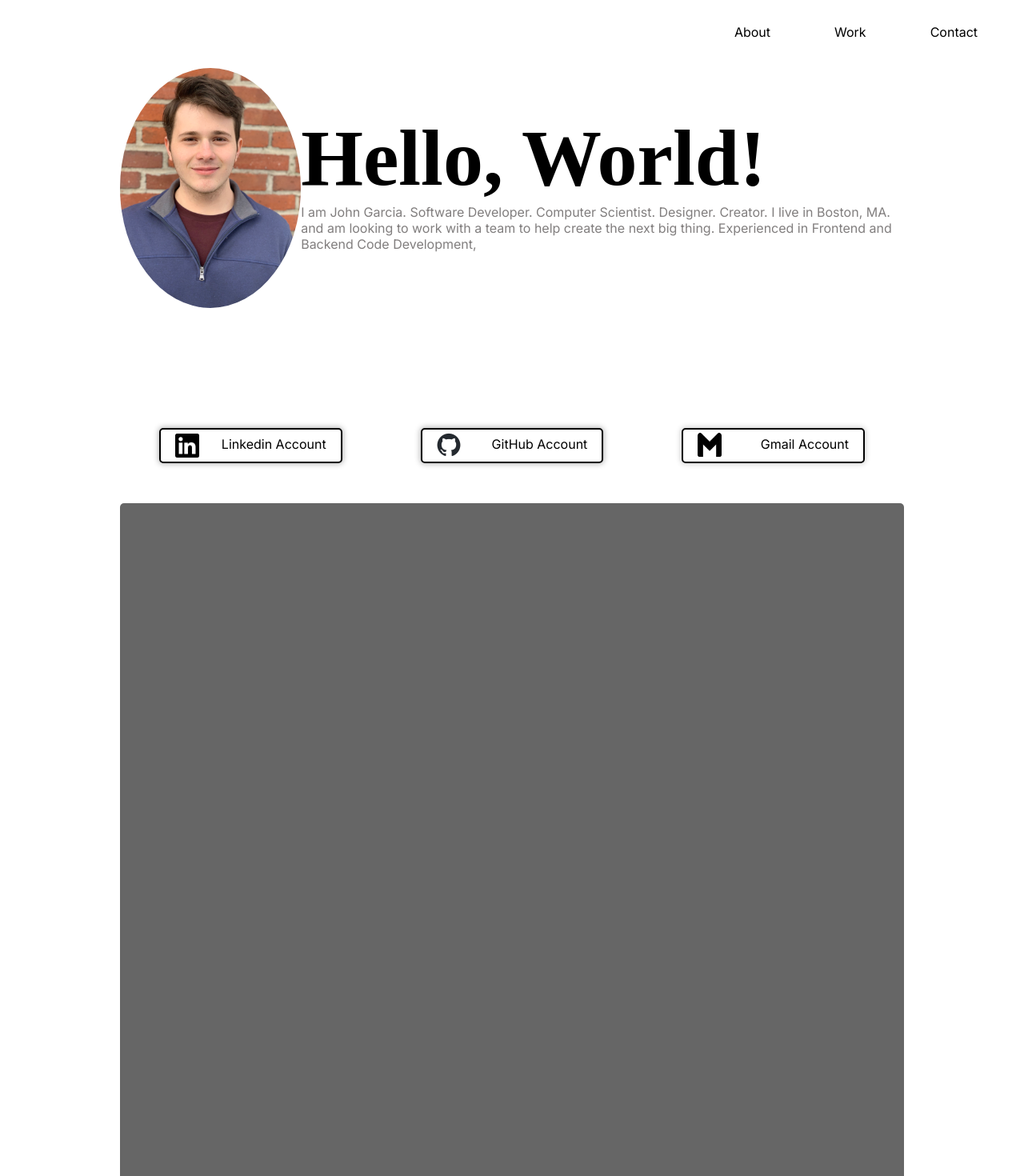
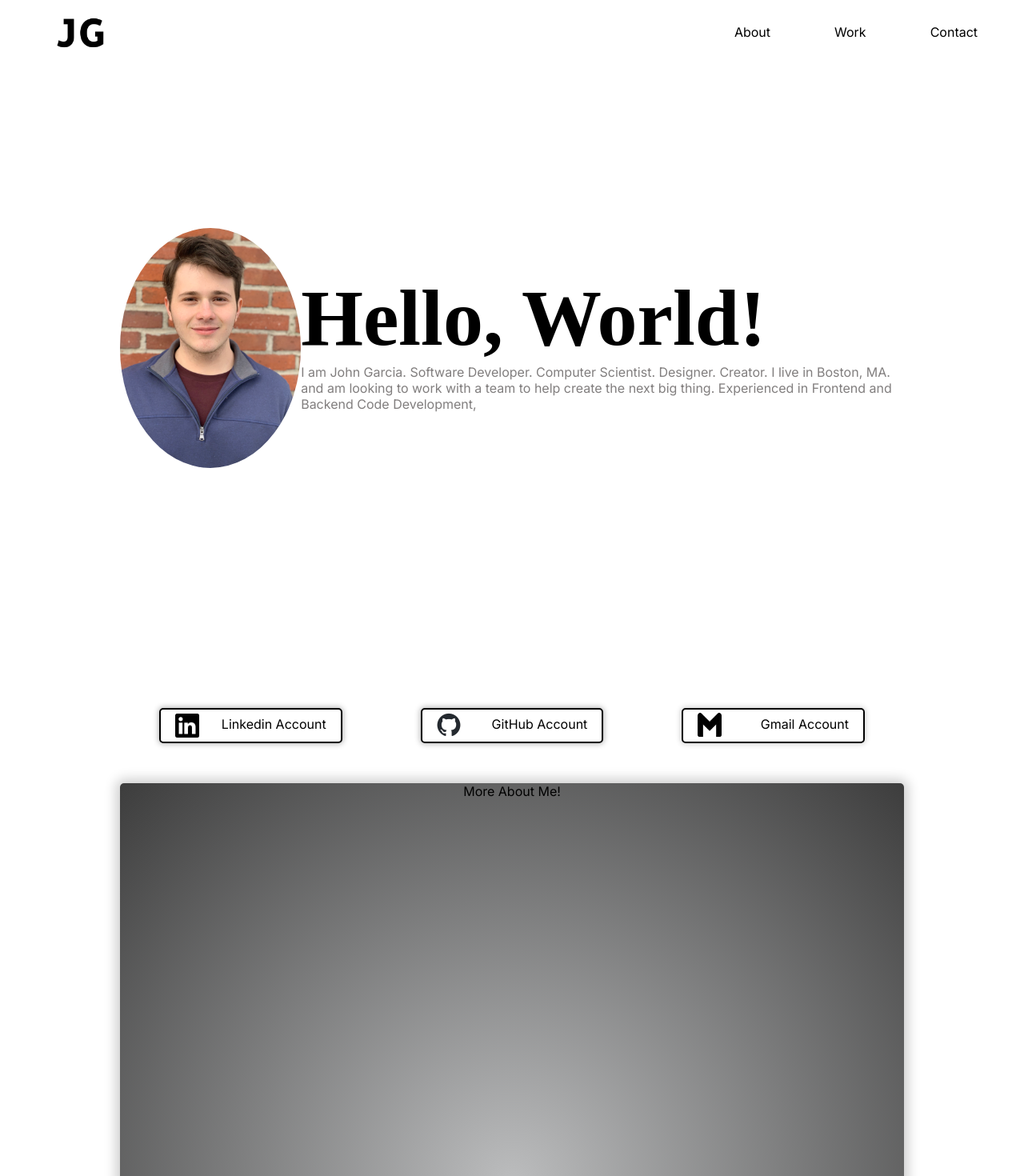
Before and after one commit to Jthomas62270/dev-website, a React (Create React App) app: page / in a window 1280 px wide. Shown: the top 1470 px of the page at 80% size. Built offline with nearby package versions, Linux system fonts and the light colour scheme; a web font is replaced by a local one.

Commit message:
Sixth Commit

```diff
--- a/public/index.html
+++ b/public/index.html
@@ -2,7 +2,7 @@
 <html lang="en">
   <head>
     <meta charset="utf-8" />
-    <link rel="icon" href="%PUBLIC_URL%/favicon.ico" />
+    <link rel="icon" href="%PUBLIC_URL%/J.png" />
     <meta name="viewport" content="width=device-width, initial-scale=1" />
     <meta name="theme-color" content="#000000" />
     <meta
--- a/src/App.js
+++ b/src/App.js
@@ -1,7 +1,8 @@
 import './App.css';
 import NavBar from './Componets/Public/NavBar';
 import Body from './Componets/Main/Body';
-import {BrowserRouter, Routes,  Route} from 'react-router-dom';
+import Footer from './Componets/Public/Footer';
+import { ScrollProvider } from './Componets/Service/ScrollContext';
 
 function App() {
   return (
@@ -9,12 +10,11 @@ function App() {
       <style>
       @import url('https://fonts.googleapis.com/css2?family=DM+Sans:opsz,wght@9..40,300;9..40,400;9..40,500&family=Inter&display=swap');
       </style>
-      <NavBar />
-      <BrowserRouter>
-        <Routes>
-          <Route path="/" element={<Body />}/>
-        </Routes>
-      </BrowserRouter>
+      <ScrollProvider>
+        <NavBar />
+        <Body />
+        <Footer />
+      </ScrollProvider>
     </div>
 
   );
--- a/src/Componets/Main/Body.css
+++ b/src/Componets/Main/Body.css
@@ -1,9 +1,13 @@
-
+.body {
+    height: 1700px;
+    width: 100%;
+}
 
 .body-container {
     display: flex;
     margin-left: 150px;
     margin-right: 150px;
+    margin-top: 200px;
 }
 
 .body-portrait{
@@ -42,6 +46,7 @@
 
 .body-socials-container {
     margin: 150px;
+    margin-top: 300px;
     margin-bottom: 50px;
     display: flex;
     justify-content: space-between;
@@ -61,6 +66,7 @@
 }
 
 .body-linkedin-links:hover {
+    box-shadow: none;
     transform: scale(1.2);
     border: solid rgb(5, 118, 216) 3px;
 }
@@ -108,6 +114,7 @@
 }
 
 .body-github-links:hover {
+    box-shadow: none;
     transform: scale(1.2);
     border: solid green 3px;
 }
@@ -153,6 +160,7 @@
 }
 
 .body-gmail-links:hover {
+    box-shadow: none;
     transform: scale(1.2);
     border: solid rgb(174, 3, 3) 3px;
 }
@@ -186,22 +194,19 @@
 }
 
 .body-related-skills-container {
-    background-color: rgba(0, 0, 0, 0.6);
+    background: rgb(188,189,190);
+    background: radial-gradient(circle, rgba(188,189,190,1) 0%, rgba(61,61,61,1) 100%);
+    box-shadow: 0px 0px 15px 5px rgba(0, 0, 0, 0.2);
     border-radius: 5px;
     height: 1000px;
     margin-left: 150px;
     margin-right: 150px;
 }
 
-.body-footer-container {
-    height: 400px;
-    width: 100%;
-    display: flex;
+.about-container {
+
 }
 
-.body-footer {
-    box-shadow: 1px 0px 13px 4px rgba(0, 0, 0, 0.1);
-    height: 300px;
-    width: 100%;
-    margin-top: 100px;
+.about-me-title {
+
 }
--- a/src/Componets/Main/Body.js
+++ b/src/Componets/Main/Body.js
@@ -1,8 +1,11 @@
 import React from 'react'
+import { useScroll } from '../Service/ScrollContext';
 import "./Body.css"
 
 
 function Body() {
+
+    const {section1Ref, section2Ref, section3Ref} = useScroll();
 
     const emailAddress = "jthomas62270@gmail.com";
 
@@ -31,7 +34,7 @@ function Body() {
                 and am looking to work with a team to help create the next big thing. Experienced in Frontend and Backend Code Development, </p>
             </div>
         </div>
-        <div className='body-socials-container'>
+        <div className='body-socials-container' ref={section1Ref}>
             <div className='body-linkedin-links' onClick={linkClicked}>
                 <div className='body-linkedin-button'>
                     <img src="../../In-Blue-72@2x.png" className='body-linkedin-logo' alt="linkedin"/>
@@ -52,9 +55,10 @@ function Body() {
             </div>
         </div>
         <div className='body-related-skills-container'>
-        </div>
-        <div className='body-footer-container'>
-            <div className='body-footer'>
+            <div className='about-conatiner'>
+            <div className='about-me-title'>
+                More About Me!
+            </div>
             </div>
         </div>
     </div>
--- /dev/null
+++ b/src/Componets/Public/Footer.css
@@ -0,0 +1,12 @@
+.body-footer-container {
+    height: 400px;
+    width: 100%;
+    display: flex;
+}
+
+.body-footer {
+    box-shadow: 1px 0px 13px 4px rgba(0, 0, 0, 0.1);
+    height: 300px;
+    width: 100%;
+    margin-top: 100px;
+}
--- /dev/null
+++ b/src/Componets/Public/Footer.js
@@ -0,0 +1,22 @@
+import React from 'react'
+
+function Footer() {
+  return (
+    <div>
+        <div className='footer-container'>
+            <div className='footer'>
+                <div className='footer-links-container'>
+                    <div className='footer-links-column'>
+
+                    </div>
+                    <div className='footer-links-column'>
+
+                    </div>
+                </div>
+            </div>
+        </div>
+    </div>
+  )
+}
+
+export default Footer
--- a/src/Componets/Public/NavBar.css
+++ b/src/Componets/Public/NavBar.css
@@ -26,8 +26,9 @@
 }
 
 .nav-webname {
-    width: fit-content;
-    height: fit-content;
+    margin-top: 7px;
+    width: 75px;
+    height: 75px;
 
 }
 
@@ -51,6 +52,7 @@
     color: black;
     height: fit-content;
     width: fit-content;
+    cursor: pointer;
 
     margin-right: 20px;
 }
--- a/src/Componets/Public/NavBar.js
+++ b/src/Componets/Public/NavBar.js
@@ -1,24 +1,17 @@
 import React, { useEffect, useState } from 'react'
 import './NavBar.css'
+import { useScroll } from '../Service/ScrollContext';
 
 function NavBar() {
 
+  const{ scrollToSection, section1Ref, section2Ref, section3Ref} = useScroll();
+
   const[isScrolled, setScrolled] = useState(false);
-  const[isBottom, setBottom] = useState(false);
   const onScroll = () => {
-    const scrollPosition = window.pageYOffset;
-    const windowHeight = window.innerHeight;
-    const totalHeight = document.body.scrollHeight;
-
     if(window.scrollY > 10) {
       setScrolled(true);
     } else {
       setScrolled(false);
-    }
-    if (windowHeight + scrollPosition >= totalHeight) {
-      setBottom(true);
-    } else {
-      setBottom(false);
     }
   };
 
@@ -29,28 +22,16 @@ function NavBar() {
   return () => window.removeEventListener('scroll', onScroll);
   },[]);
 
-  const aboutClick = () => {
-
-  }
-
-  const workClick = () => {
-
-  }
-
-  const contactClick = () => {
-
-  }
-
   return (
     <div className={`nav ${isScrolled ? 'nav-scrolled':''}`}>
       <div className='nav-container'>
-        <div className='nav-title'><div className='nav-webname'></div></div>
+        <div className='nav-title'><img src='../../J.png' className='nav-webname' /></div>
       </div>
       <div className='nav-links-container'>
         <div className='nav-links'>
-          <div className='links' id='nav-about' onClick={aboutClick}>About</div>
-          <div className='links' id='nav-work' onClick={workClick}>Work</div>
-          <div className='links' id='nav-contact' onClick={contactClick}>Contact</div>
+          <div className='links' id='nav-about' onClick={() => scrollToSection(section1Ref)}>About</div>
+          <div className='links' id='nav-work' onClick={() => scrollToSection(section2Ref)}>Work</div>
+          <div className='links' id='nav-contact' onClick={() => scrollToSection(section3Ref)}>Contact</div>
         </div>
       </div>
     </div>
--- /dev/null
+++ b/src/Componets/Service/ScrollContext.js
@@ -0,0 +1,25 @@
+import React, {createContext, useContext, useRef} from 'react'
+
+const ScrollContext = createContext();
+
+export const useScroll = () => useContext(ScrollContext);
+
+
+export const ScrollProvider = ({children}) => {
+    const section1Ref = useRef(null);
+    const section2Ref = useRef(null);
+    const section3Ref = useRef(null);
+
+    const scrollToSection = (sectionRef) => {
+        window.scrollTo({
+            top: sectionRef.current.offsetTop,
+            behavior: 'smooth',
+        });
+    };
+
+    return(
+        <ScrollContext.Provider value={{scrollToSection, section1Ref, section2Ref, section3Ref}}>
+            {children}
+        </ScrollContext.Provider>
+    )
+}
```
Also changed, not shown: src/Componets/Main/Card.js (added, +11 -0 lines), public/J.png (added), src/Componets/Main/Card.css (added), 1 other file (tests, documents, lock files or other folders).
